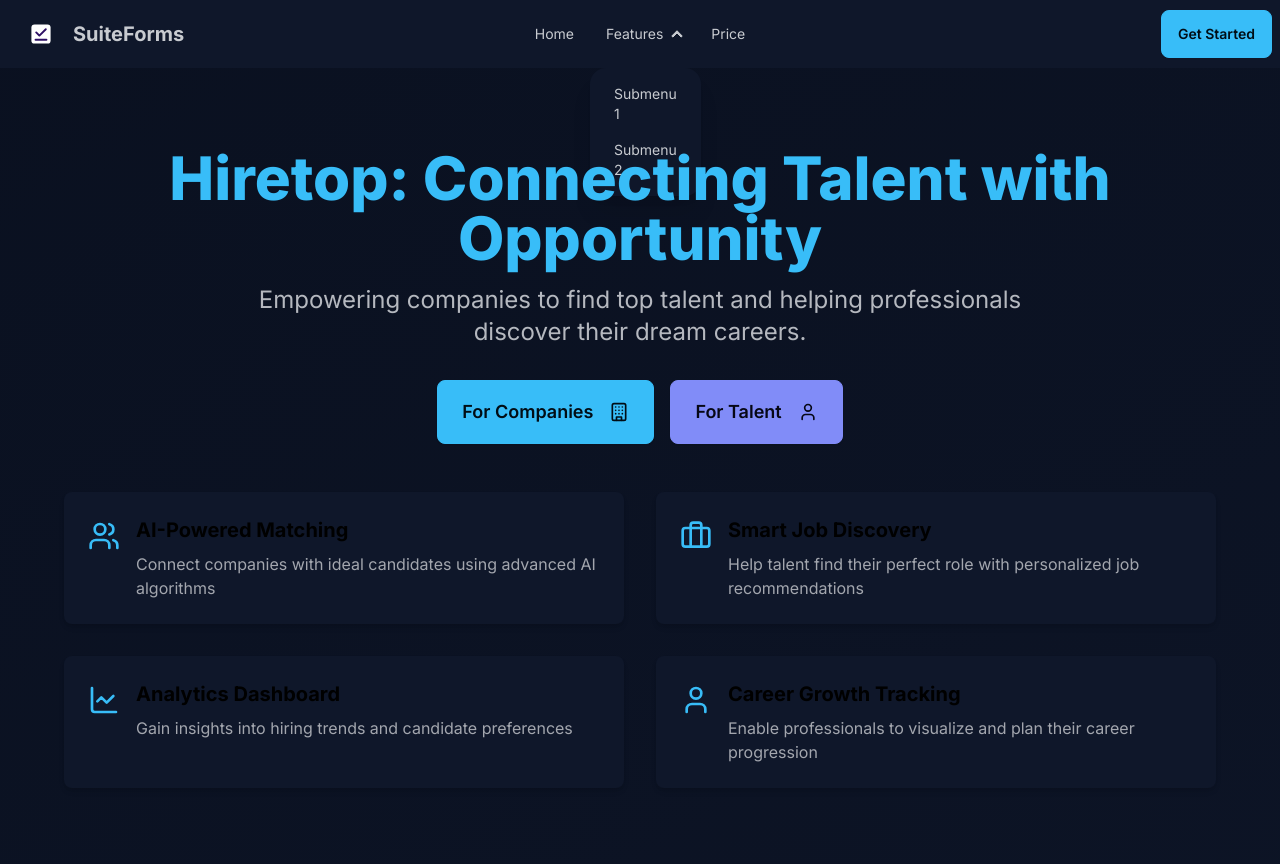
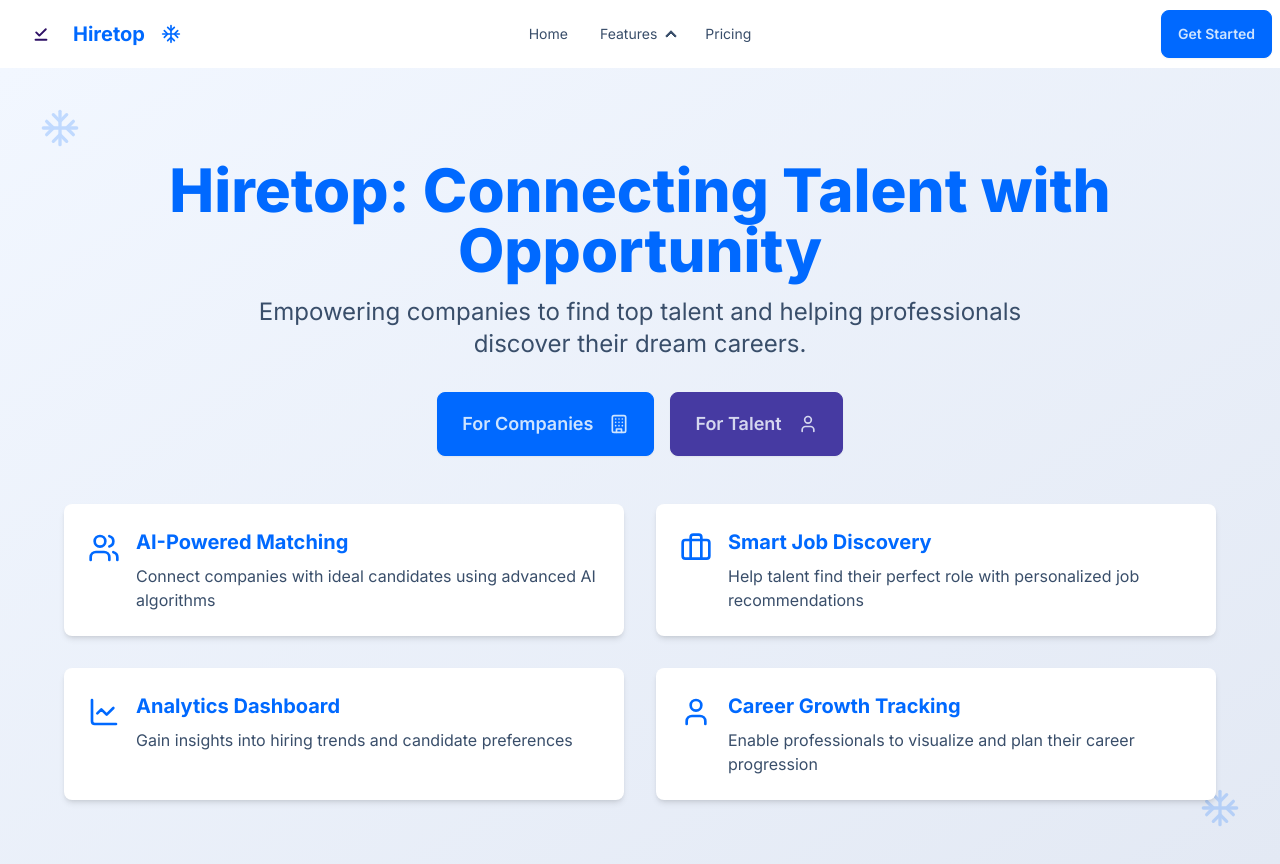
Before and after one commit to Osiris8/hirenow, a Next.js app: page / in a window 1280 px wide. Both pictures are taken after a click on the heading "Features". Shown: the top 864 px of the page. Built offline with nearby package versions, Linux system fonts and the light colour scheme.

Commit message:
update HeroSection and Navbar component

```diff
--- a/components/HeroSection.tsx
+++ b/components/HeroSection.tsx
@@ -8,6 +8,7 @@ import {
   Building,
   User,
   LucideIcon,
+  Snowflake,
 } from "lucide-react";
 
 interface FeatureItem {
@@ -44,13 +45,20 @@ const features: FeatureItem[] = [
 
 const HeroSection: React.FC = () => {
   return (
-    <div className="hero min-h-screen bg-gradient-to-br from-base-300 to-base-200">
-      <div className="hero-content text-center">
+    <div className="hero min-h-screen bg-gradient-to-br from-base-200 to-base-300 relative overflow-hidden">
+      {/* Snowflake decorations */}
+      <div className="absolute top-10 left-10 text-primary opacity-20">
+        <Snowflake size={40} />
+      </div>
+      <div className="absolute bottom-10 right-10 text-primary opacity-20">
+        <Snowflake size={40} />
+      </div>
+      <div className="hero-content text-center z-10">
         <div className="max-w-6xl">
-          <h1 className="text-4xl md:text-6xl font-extrabold mb-4 text-primary">
+          <h1 className="text-4xl md:text-6xl font-extrabold mb-4 mt-6 text-primary">
             Hiretop: Connecting Talent with Opportunity
           </h1>
-          <p className="text-xl md:text-2xl mb-8 max-w-3xl mx-auto text-base-content text-opacity-90">
+          <p className="text-xl md:text-2xl mb-8 max-w-3xl mx-auto text-base-content">
             Empowering companies to find top talent and helping professionals
             discover their dream careers.
           </p>
@@ -68,14 +76,14 @@ const HeroSection: React.FC = () => {
             {features.map(({ text, icon: Icon, description }) => (
               <div
                 key={text}
-                className="flex items-start space-x-4 bg-base-100 p-6 rounded-lg shadow-md"
+                className="flex items-start space-x-4 bg-base-100 p-6 rounded-lg shadow-md hover:shadow-lg transition-shadow duration-300"
               >
                 <Icon className="h-8 w-8 text-primary flex-shrink-0 mt-1" />
                 <div>
-                  <h3 className="text-xl font-bold mb-2">{text}</h3>
-                  <p className="text-base-content text-opacity-80">
-                    {description}
-                  </p>
+                  <h3 className="text-xl font-bold mb-2 text-primary">
+                    {text}
+                  </h3>
+                  <p className="text-base-content">{description}</p>
                 </div>
               </div>
             ))}
--- a/components/Navbar.tsx
+++ b/components/Navbar.tsx
@@ -1,6 +1,7 @@
 import React from "react";
 import Link from "next/link";
 import Logo from "./Logo";
+import { Snowflake } from "lucide-react";
 
 interface NavItem {
   label: string;
@@ -9,28 +10,24 @@ interface NavItem {
 }
 
 const navItems: NavItem[] = [
-  { label: "Home", href: "/item1" },
+  { label: "Home", href: "/" },
   {
     label: "Features",
-    href: "/parent",
+    href: "/features",
     children: [
-      { label: "Submenu 1", href: "/submenu1" },
-      { label: "Submenu 2", href: "/submenu2" },
+      { label: "For Companies", href: "/features/companies" },
+      { label: "For Talent", href: "/features/talent" },
     ],
   },
-  { label: "Price", href: "/item3" },
+  { label: "Pricing", href: "/pricing" },
 ];
 
 const Navbar: React.FC = () => {
   return (
-    <div className="navbar bg-base-100">
+    <div className="navbar bg-base-100 shadow-md">
       <div className="navbar-start">
         <div className="dropdown">
-          <div
-            tabIndex={0}
-            role="button"
-            className="btn btn-ghost bg-base-content lg:hidden"
-          >
+          <div tabIndex={0} role="button" className="btn btn-ghost lg:hidden">
             <svg
               xmlns="http://www.w3.org/2000/svg"
               className="h-5 w-5"
@@ -48,18 +45,24 @@ const Navbar: React.FC = () => {
           </div>
           <ul
             tabIndex={0}
-            className="menu menu-sm dropdown-content bg-base-100 rounded-box z-[1] mt-3 w-52 p-2 shadow"
+            className="menu menu-sm dropdown-content mt-3 z-[1] p-2 shadow bg-base-200 rounded-box w-52"
           >
             {navItems.map((item, index) => (
               <li key={index}>
-                <Link href={item.href} className="text-base-content">
+                <Link
+                  href={item.href}
+                  className="text-base-content hover:text-primary"
+                >
                   {item.label}
                 </Link>
                 {item.children && (
                   <ul className="p-2">
                     {item.children.map((subItem, subIndex) => (
                       <li key={subIndex}>
-                        <Link href={subItem.href} className="text-base-content">
+                        <Link
+                          href={subItem.href}
+                          className="text-base-content hover:text-primary"
+                        >
                           {subItem.label}
                         </Link>
                       </li>
@@ -72,7 +75,8 @@ const Navbar: React.FC = () => {
         </div>
         <Link href="/" className="btn btn-ghost normal-case text-xl">
           <Logo width={32} height={32} className="mr-2" />
-          <span className="text-base-content font-bold">SuiteForms</span>
+          <span className="text-primary font-bold">Hiretop</span>
+          <Snowflake className="ml-2 text-primary h-5 w-5" />
         </Link>
       </div>
       <div className="navbar-center hidden lg:flex">
@@ -81,11 +85,16 @@ const Navbar: React.FC = () => {
             <li key={index}>
               {item.children ? (
                 <details>
-                  <summary className="text-base-content">{item.label}</summary>
-                  <ul className="p-2 bg-base-100">
+                  <summary className="text-base-content hover:text-primary">
+                    {item.label}
+                  </summary>
+                  <ul className="p-2 bg-base-200 rounded-box">
                     {item.children.map((subItem, subIndex) => (
                       <li key={subIndex}>
-                        <Link href={subItem.href} className="text-base-content">
+                        <Link
+                          href={subItem.href}
+                          className="text-base-content hover:text-primary"
+                        >
                           {subItem.label}
                         </Link>
                       </li>
@@ -93,7 +102,10 @@ const Navbar: React.FC = () => {
                   </ul>
                 </details>
               ) : (
-                <Link href={item.href} className="text-base-content">
+                <Link
+                  href={item.href}
+                  className="text-base-content hover:text-primary"
+                >
                   {item.label}
                 </Link>
               )}
--- a/tailwind.config.ts
+++ b/tailwind.config.ts
@@ -17,7 +17,7 @@ const config: Config = {
   },
   plugins: [require("daisyui")],
   daisyui: {
-    themes: ["night"],
+    themes: ["winter"],
   },
 };
 export default config;
```
